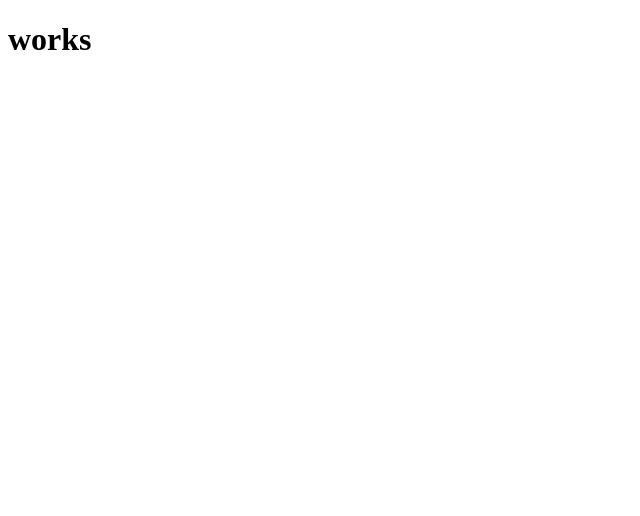
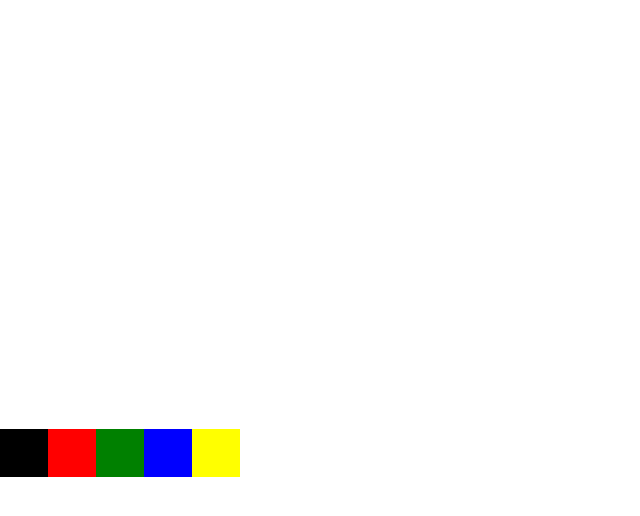
Before and after one commit to grantglidewell/whiteboard_timemachine, a React (Create React App) app: page / in a window 1280 px wide. Shown: the top 516 px of the page, without its empty margins (0-640 px from the left). Built offline with nearby package versions, Linux system fonts and the light colour scheme.

Commit message:
added canvas component

```diff
--- a/src/App.js
+++ b/src/App.js
@@ -1,4 +1,5 @@
 import React, { Component } from 'react';
+import RenderCanvas from './Components/RenderCanvas';
 
 class App extends Component {
   constructor(props) {
@@ -9,7 +10,7 @@ class App extends Component {
   render() {
     return (
       <div>
-        <h1>works</h1>
+        <RenderCanvas />
       </div>
     );
   }
--- /dev/null
+++ b/src/Components/RenderCanvas.js
@@ -0,0 +1,125 @@
+import React, { Component } from 'react';
+import '../styles/style.css';
+
+class RenderCanvas extends Component {
+  constructor(props){
+    super();
+    this.state = {};
+  }
+  render(){
+    return(
+      <div>
+        <canvas ref="canvas" width={640} height={425} />
+
+        <div className="colors">
+          <div className="color black"></div>
+          <div className="color red"></div>
+          <div className="color green"></div>
+          <div className="color blue"></div>
+          <div className="color yellow"></div>
+        </div>
+        </div>
+      )
+  }
+};
+
+export default RenderCanvas;
+
+// this still should live here
+// not sure where to put it though for it to function properly
+/*
+var socket = io();
+var canvas = document.getElementsByClassName('whiteboard')[0];
+var colors = document.getElementsByClassName('color');
+var context = canvas.getContext('2d');
+
+var current = {
+  color: 'black'
+};
+var drawing = false;
+
+canvas.addEventListener('mousedown', onMouseDown, false);
+canvas.addEventListener('mouseup', onMouseUp, false);
+canvas.addEventListener('mouseout', onMouseUp, false);
+canvas.addEventListener('mousemove', throttle(onMouseMove, 10), false);
+
+for (var i = 0; i < colors.length; i++){
+  colors[i].addEventListener('click', onColorUpdate, false);
+}
+
+socket.on('drawing', onDrawingEvent);
+
+window.addEventListener('resize', onResize, false);
+onResize();
+
+
+function drawLine(x0, y0, x1, y1, color, emit){
+  context.beginPath();
+  context.moveTo(x0, y0);
+  context.lineTo(x1, y1);
+  context.strokeStyle = color;
+  context.lineWidth = 2;
+  context.stroke();
+  context.closePath();
+
+  if (!emit) { return; }
+  var w = canvas.width;
+  var h = canvas.height;
+
+  socket.emit('drawing', {
+    x0: x0 / w,
+    y0: y0 / h,
+    x1: x1 / w,
+    y1: y1 / h,
+    color: color
+  });
+}
+
+function onMouseDown(e){
+  drawing = true;
+  current.x = e.clientX;
+  current.y = e.clientY;
+}
+
+function onMouseUp(e){
+  if (!drawing) { return; }
+  drawing = false;
+  drawLine(current.x, current.y, e.clientX, e.clientY, current.color, true);
+}
+
+function onMouseMove(e){
+  if (!drawing) { return; }
+  drawLine(current.x, current.y, e.clientX, e.clientY, current.color, true);
+  current.x = e.clientX;
+  current.y = e.clientY;
+}
+
+function onColorUpdate(e){
+  current.color = e.target.className.split(' ')[1];
+}
+
+// limit the number of events per second
+function throttle(callback, delay) {
+  var previousCall = new Date().getTime();
+  return function() {
+    var time = new Date().getTime();
+
+    if ((time - previousCall) >= delay) {
+      previousCall = time;
+      callback.apply(null, arguments);
+    }
+  };
+}
+
+function onDrawingEvent(data){
+  var w = canvas.width;
+  var h = canvas.height;
+  drawLine(data.x0 * w, data.y0 * h, data.x1 * w, data.y1 * h, data.color);
+}
+
+// make the canvas fill its parent
+function onResize() {
+  canvas.width = window.innerWidth;
+  canvas.height = window.innerHeight;
+}
+*/
--- /dev/null
+++ b/src/styles/style.css
@@ -0,0 +1,39 @@
+* {
+  box-sizing: border-box;
+}
+
+html, body {
+  height: 100%;
+  margin: 0;
+  padding: 0;
+}
+
+/**
+ * Canvas
+ */
+
+.whiteboard {
+  height: 100%;
+  width: 100%;
+  position: absolute;
+  left: 0;
+  right: 0;
+  bottom: 0;
+  top: 0;
+}
+
+.colors {
+  position: fixed;
+}
+
+.color {
+  display: inline-block;
+  height: 48px;
+  width: 48px;
+}
+
+.color.black { background-color: black; }
+.color.red { background-color: red; }
+.color.green { background-color: green; }
+.color.blue { background-color: blue; }
+.color.yellow { background-color: yellow; }
```
Also changed, not shown: 2 other files (tests, documents, lock files or other folders).
